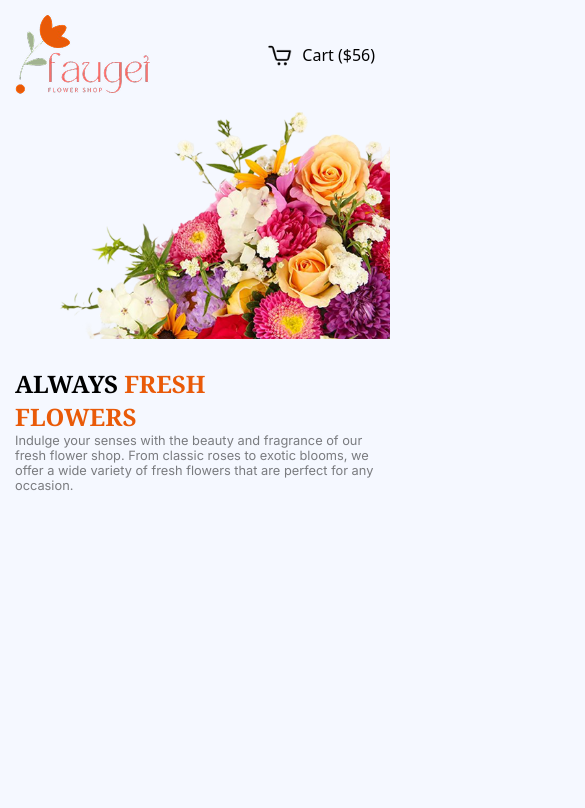
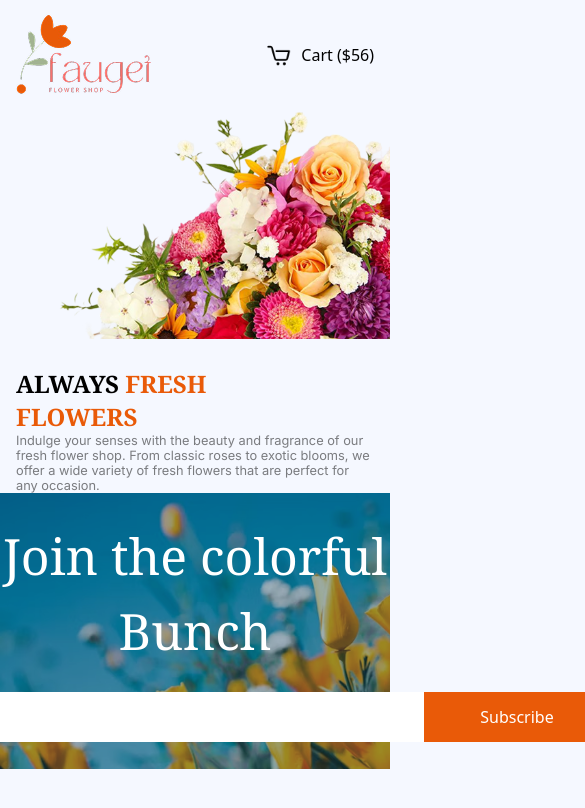
Before and after one commit to tayeeb-office/ph-mil02-mod12, a plain HTML site: page index.html in a window 390 px wide. Shown: the top 808 px of the page, 585 px wide, since content can reach past the window. Drawn offline with nearby package versions, Linux system fonts and the light colour scheme.

Commit message:
newsletter commit

```diff
--- a/index.html
+++ b/index.html
@@ -40,6 +40,19 @@
             <img src="assets/hero-flower.png" alt="banner image">
         </section>
     </header>
+    <footer>
+        <section class="news_bg flex justify-center items-center flex-col gap-[23px]">
+            <div>
+                <h4 class="noto-serif-text text-[50px] bold text-center text-white ">Join the colorful Bunch</h4>
+            </div>
+            <div>
+                <form class="flex gap-0px">
+                    <input type="email" name="email" id="" placeholder="Write email" class="news_email secondary_color text-[16px] px-[20px]">
+                    <input type="submit" value="Subscribe" class="news_btn">
+            </form>
+        </div>
+        </section>
+    </footer>
 
 </body>
 
--- a/style.css
+++ b/style.css
@@ -26,7 +26,7 @@
     line-height:normal;
 }
 
-/* Navbar Styles */
+/* Header Styles */
 nav{
     margin-top: 30px;
 }
@@ -36,7 +36,6 @@ nav ul li img{
     height: 24px;
 }
 
-/* Banner Styles */
 header section{
     margin-top: 226px;
 }
@@ -45,21 +44,37 @@ header section h5{
     line-height:normal;
 }
 
-header section div{
-    width: 570px;
+/* Footer Styles */
+.news_bg{
+    background-image:url("assets/news-letter-bg.png");
+    width: 100%;
+    background-size: cover;
+    background-repeat: no-repeat;
+    height: 533px;
 }
 
-header section img{
-    width: 570px;
+.news_email{
+    width: 644px;
+    height: 50px;
+    background-color: white;
+    padding: auto 20px;
+}
+
+.news_btn{
+    width: 186px;
+    height: 50px;
+    color: white;
+    background-color: #E95A08;
 }
 
 /* Responsive Styles */
 @media screen and (max-width:576px) {
 
+    /* Header Styles */
     nav{
-        max-width: 22.5rem;
         margin: 0 auto;
         margin-top: 13px;
+        width: calc(100% - 32px);
     }
 
     .visibility{
@@ -69,16 +84,17 @@ header section img{
     header section {
         display: flex;
         flex-direction: column-reverse;
-        margin: 0 auto;
         gap: 28px;
+        margin: 0px;
     }
 
     header section div {
         margin: 0 auto;
+        width: calc(100% - 32px);
     }
 
-    header section div {
-        width: 22.5rem;
+    header section img{
+        width:100%;
     }
 
     header section h5{
@@ -89,7 +105,8 @@ header section img{
         font-size: 0.8rem;
     }
 
-    header section img{
-        width: 100%;
+    /* Footer Styles */
+    .news_bg{
+        height: 276px;
     }
 }
```
